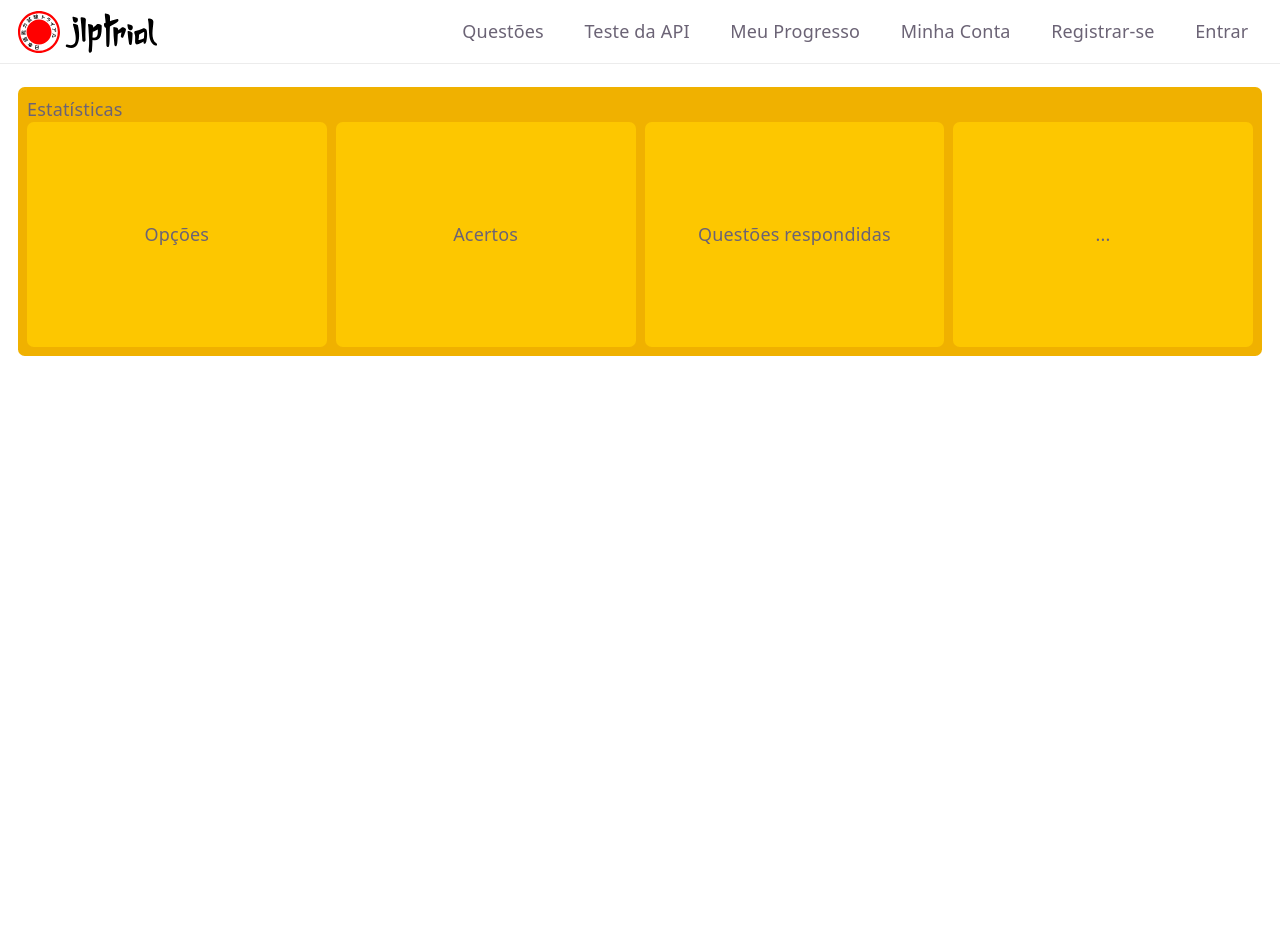
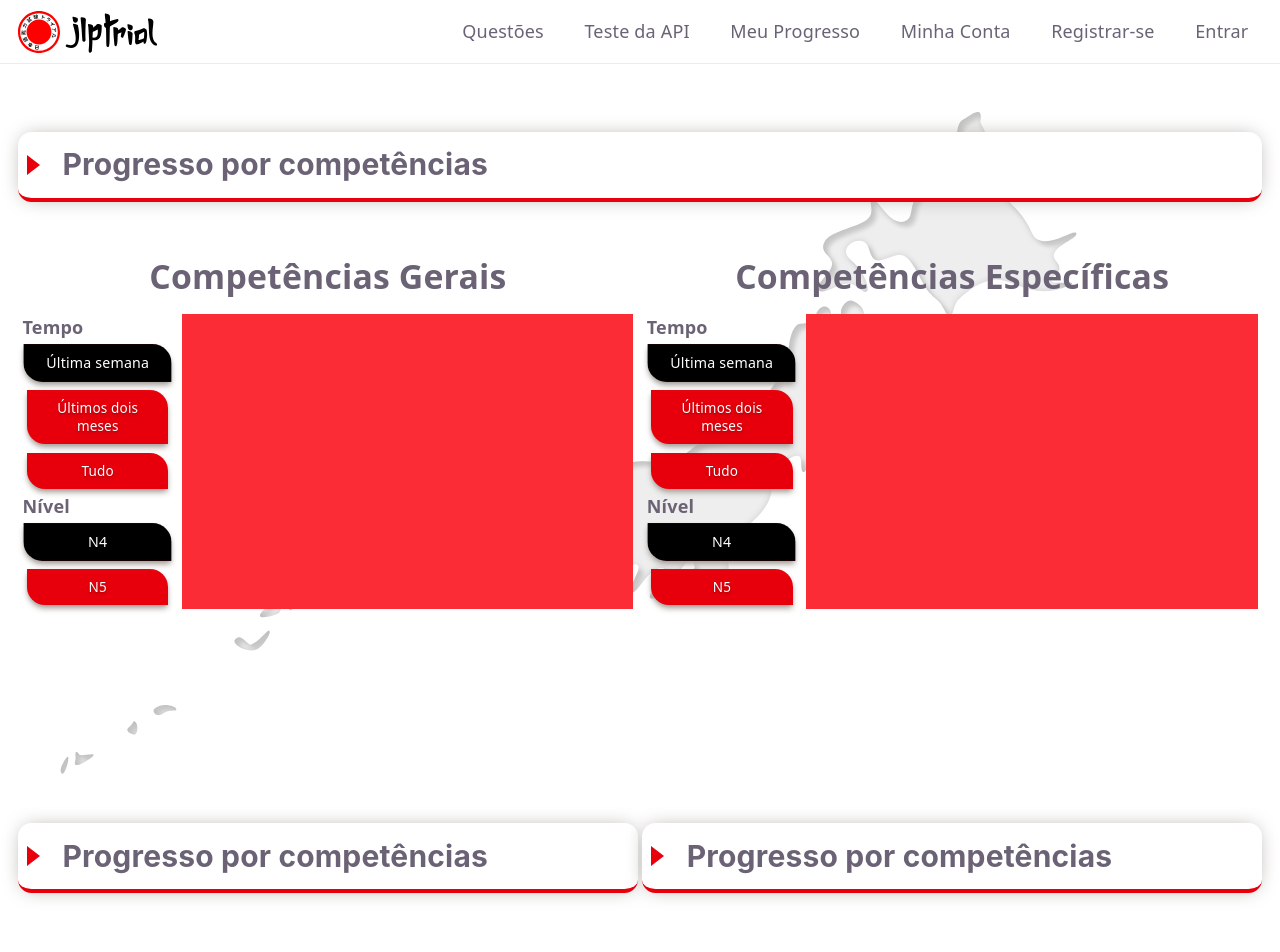
Before and after one commit to JLPTrial/web, a React (Vite) app: page /stat in a window 1280 px wide. Shown: the top 952 px of the page. Before the commit the page ends 800 px from the top, so only its background shows below. Built offline with nearby package versions, Linux system fonts and the light colour scheme; no server answers.

Commit message:
feat: Initial design of statistics screen
No AI was used.

```diff
--- a/src/components/Statistics.tsx
+++ b/src/components/Statistics.tsx
@@ -1,16 +1,162 @@
-import { useEffect } from 'react'
+import { useState } from 'react'
+import {Button} from "./Button.tsx"
+import japanBg from '../assets/japan.svg';
+
+// Dropdown button for each main section of the dashboard
+function MainButton({title, active, setActive}) {
+	return (
+		<button onClick={() => setActive(!active)}
+		className="border-b-4 border-red-600 py-4 rounded-xl dark:border-t-2 dark:border-x-2 dark:border-t-gray-700 dark:border-x-gray-700
+			shadow-stone-400 shadow-[0_0_20px_-5px_rgba(230,230,230,0.1)] dark:shadow-none
+			h-[70px] my-1 sm:mt-10 sm:mb-7 w-full
+			bg-white text-[#6b6375] dark:bg-gray-900 dark:text-gray-50
+			cursor-pointer bg-white
+			flex items-center justify-start">
+
+				{/* Text div */}
+				<div className='font-bold font-sans text-[20px] sm:text-[30px] text-left flex items-center gap-3 justify-start'>
+
+					{/* Dropdown triangle */}
+					<div className={`w-0 h-0 m-2
+					${active ?
+						'border-l-[10px] border-l-transparent border-t-[13px] border-t-red-600 border-r-[10px] border-r-transparent' :
+						'border-t-[10px] border-t-transparent border-l-[13px] border-l-red-600 border-b-[10px] border-b-transparent'}`}>
+					</div>
+
+					{/* Main button text */}
+					<div>{title}</div>
+				</div>
+	</button>
+	);
+}
+
+// Navigation buttons in the statistics section
+function StatisticsNavButton({active, buttonId, setActive, text}) {
+	return (
+		<Button tone={active===buttonId? "active":"default"} onClick={() => setActive(buttonId)}
+			id={buttonId}  size="sm2">
+			{text}
+		</Button>
+	);
+}
+
+// Box with Statistics
+function StatisticsByGraphBox({title}) {
+
+	const [active1, setActive1] = useState("week")
+	const [active2, setActive2] = useState("n4")
+
+	return (
+		<div className='flex flex-col w-full min-h-[500px] border-black mb-10 p-1'>
+
+			{/* Title */}
+			<div className='text-3xl font-bold text-center p-4 text-[#6b6375] dark:text-gray-50'>
+				{title}
+			</div>
+
+			<div className='flex flex-col min-[700px]:flex-row min-[700px]:max-w-[700px]'>
+
+				{/* Navigation bar */}
+				<div className={`mr-2 shrink-0 text-wrap flex flex-col flex-1`}>
+					<div className='font-bold text-[#6b6375] dark:text-gray-50'>Tempo</div>
+					<StatisticsNavButton active={active1} buttonId="week" setActive={setActive1} text="Última semana" />
+					<StatisticsNavButton active={active1} buttonId="months" setActive={setActive1} text="Últimos dois meses" />
+					<StatisticsNavButton active={active1} buttonId="all" setActive={setActive1} text="Tudo" />
+					<div className='font-bold text-[#6b6375] dark:text-gray-50'>Nível</div>
+					<StatisticsNavButton active={active2} buttonId="n4" setActive={setActive2} text="N4" />
+					<StatisticsNavButton active={active2} buttonId="n5" setActive={setActive2} text="N5" />
+
+				</div>
+
+				{/* Graph or other contents */}
+				<div className='flex-3 bg-red-500'>
+
+				</div>
+
+			</div>
+
+
+		</div>
+
+	);
+}
+
 
 export default function Statistics() {
-	useEffect(() => {})
+
+	const [active1, setActive1] = useState(false)
+	const [active2, setActive2] = useState(false)
+	const [active3, setActive3] = useState(false)
+
 	return (
-		<div className=' bg-yellow-500 rounded-md p-2'>
-			Estatísticas
-			<div className='flex gap-2 justify-around *:flex *:justify-center *:items-center *:rounded-md overflow-x-scroll'>
-				<div className='w-200 h-50 bg-yellow-400 '>Opções</div>
-				<div className='w-200 bg-yellow-400'>Acertos</div>
-				<div className='w-200 bg-yellow-400'>Questões respondidas</div>
-				<div className='w-200 bg-yellow-400'>...</div>
+
+		<>
+
+			{/* Background Japan image */}
+			<div
+				className="fixed z-0 opacity-33 pointer-events-none inset-0 bg-center bg-no-repeat bg-[length:125vmin] lg:bg-[length:150vmin] transition-transform duration-300 -rotate-30 lg:rotate-0"
+				style={{ backgroundImage: `url(${japanBg})` }}
+			/>
+
+			<div className='relative z-50 w-full flex flex-col justify-center items-center'>
+
+				<div className='flex flex-col justify-center items-center w-full min-[700px]:max-w-[700px] min-[1200px]:max-w-full'>
+
+						{/* First row of boxes */}
+						<div className='flex flex-col justify-center items-center w-full'>
+
+							<MainButton title="Progresso por competências" active={active1} setActive={setActive1} />
+
+							<div className={`grid grid-cols-1 place-items-center gap-1 w-full min-[1200px]:grid-cols-2
+								transition-all duration-500 ${active1? "max-h-[2000px] opacity-100" : "max-h-[0px] opacity-0 pointer-events-none min-[1200px]:max-h-[2000px] min-[1200px]:pointer-events-auto min-[1200px]:opacity-100"}`}>
+								<StatisticsByGraphBox title="Competências Gerais" />
+								<StatisticsByGraphBox title="Competências Específicas" />
+
+							</div>
+
+						</div>
+
+
+						{/* Second row of boxes */}
+						<div className='grid grid-cols-1 place-items-center gap-1 w-full min-[1200px]:grid-cols-2'>
+
+							<div className='w-full flex flex-col items-center justify-center'>
+								<MainButton title="Progresso por competências" active={active2} setActive={setActive2} />
+								<div className={`w-full transition-all duration-500
+								${active2? "max-h-[2000px] opacity-100" : "max-h-[0px] opacity-0 pointer-events-none min-[1200px]:max-h-[2000px] min-[1200px]:pointer-events-auto min-[1200px]:opacity-100"}`}>
+									<StatisticsByGraphBox title="Competências Gerais" />
+								</div>
+
+
+							</div>
+
+							<div className='w-full flex flex-col items-center justify-center'>
+								<MainButton title="Progresso por competências" active={active3} setActive={setActive3} />
+
+								<div className={`w-full transition-all duration-500 bg-yellow mb-10 h-[500px]
+								${active3? "max-h-[2000px] opacity-100" : "max-h-[0px] opacity-0 pointer-events-none min-[1200px]:max-h-[2000px] min-[1200px]:pointer-events-auto min-[1200px]:opacity-100"}`}>
+									<StatisticsByGraphBox title="Competências Gerais" />
+								</div>
+
+
+							</div>
+
+
+
+
+						</div>
+
+					</div>
+
+
+
 			</div>
-		</div>
+
+		</>
+
+
+
+
+
 	)
 }
--- a/src/ui/box.ts
+++ b/src/ui/box.ts
@@ -30,6 +30,7 @@ export const box = cva(
                         },
                         size: {
                                 sm: "h-[32px] px-2 text-xs",
+                                sm2: "p-2 text-xs",
                                 md: "h-[40px] px-3 text-sm",
                                 lg: "h-[56px] px-4 text-base",
                                 sq: "h-[56px] w-[56px] px-4 text-base"
```
